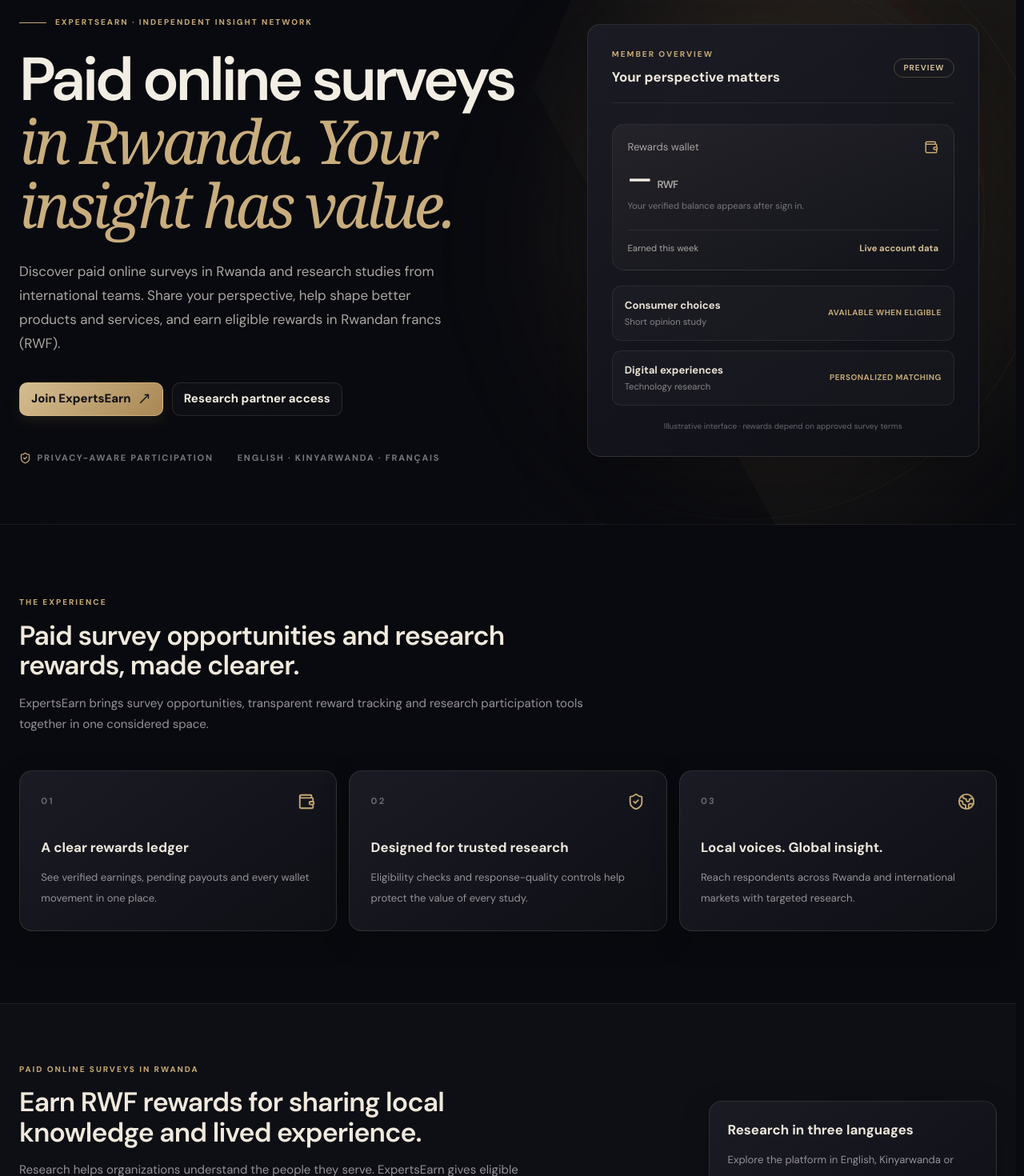
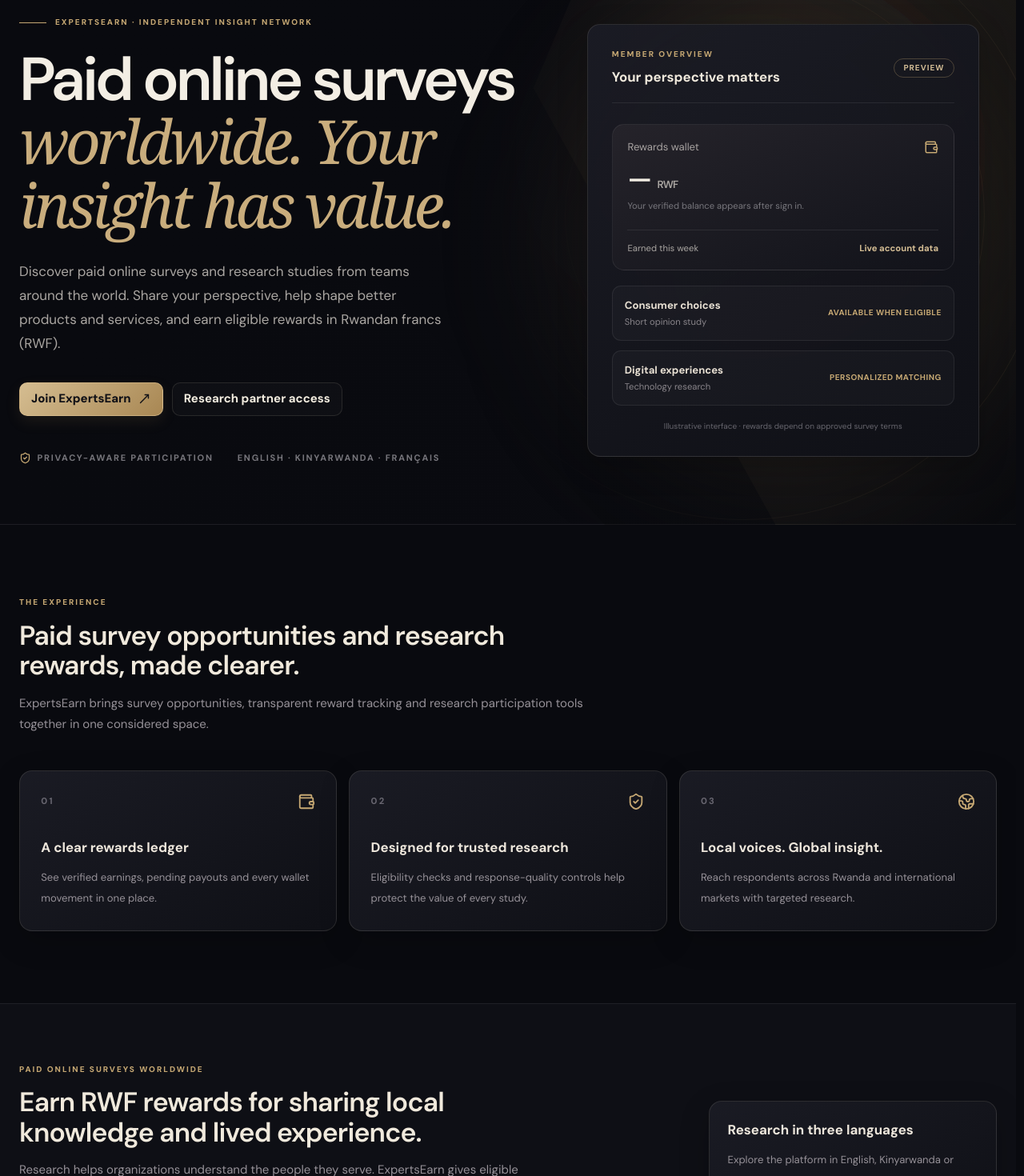
Before and after one commit to expertsteam802/ExpertsEarn, a Next.js app: page / in a window 1280 px wide. Shown: the part 140-1610 px from the top of the page at 80% size. Built offline with nearby package versions, Linux system fonts and the light colour scheme.

Commit message:
Update homepage SEO and hero for global participation

```diff
--- a/app/page.tsx
+++ b/app/page.tsx
@@ -5,12 +5,12 @@ import { Brand } from "@/components/brand";
 import { AdFirstClickLink } from "@/components/ad-first-click-link";
 
 export const metadata: Metadata = {
-  title: { absolute: "Paid Online Surveys in Rwanda | ExpertsEarn" },
-  description: "Find eligible paid online surveys with ExpertsEarn. Share your opinions, take part in research and track approved rewards in Rwandan francs (RWF).",
+  title: { absolute: "Paid Online Surveys Worldwide | ExpertsEarn" },
+  description: "Join ExpertsEarn from supported locations worldwide. Discover eligible paid surveys, share your opinions and track approved rewards. Survey availability and reward terms vary by country.",
   alternates: { canonical: "/" },
   openGraph: {
-    title: "Paid Online Surveys in Rwanda | ExpertsEarn",
-    description: "Find eligible online surveys in Rwanda with ExpertsEarn. Share your perspective, take part in research and track approved rewards in RWF.",
+    title: "Paid Online Surveys Worldwide | ExpertsEarn",
+    description: "Discover eligible online surveys with ExpertsEarn worldwide. Share your perspective, take part in research and track approved rewards. Availability varies by country.",
     url: "/",
   },
 };
@@ -63,8 +63,8 @@ export default function HomePage() {
         <div className="container grid min-h-[690px] items-center gap-16 py-20 lg:grid-cols-[1.08fr_.92fr]">
           <div className="max-w-[730px]">
             <div className="eyebrow flex items-center gap-3"><span className="h-px w-9 bg-[#c6a873]" /> ExpertsEarn · Independent insight network</div>
-            <h1 className="mt-7 text-5xl font-semibold leading-[1.04] tracking-[-.055em] text-[#f3eee4] sm:text-6xl lg:text-[76px]">Paid online surveys<br /><span className="font-serif italic font-normal text-[#c9ad7d]">in Rwanda. Your insight has value.</span></h1>
-            <p className="mt-7 max-w-xl text-[17px] leading-8 text-[#aaa6a2]">Discover paid online surveys in Rwanda and research studies from international teams. Share your perspective, help shape better products and services, and earn eligible rewards in Rwandan francs (RWF).</p>
+            <h1 className="mt-7 text-5xl font-semibold leading-[1.04] tracking-[-.055em] text-[#f3eee4] sm:text-6xl lg:text-[76px]">Paid online surveys<br /><span className="font-serif italic font-normal text-[#c9ad7d]">worldwide. Your insight has value.</span></h1>
+            <p className="mt-7 max-w-xl text-[17px] leading-8 text-[#aaa6a2]">Discover paid online surveys and research studies from teams around the world. Share your perspective, help shape better products and services, and earn eligible rewards in Rwandan francs (RWF).</p>
             <div className="mt-9 flex flex-wrap gap-3"><Link href="/signup" className="metal-button">Join ExpertsEarn <MoveUpRight size={17} /></Link><AdFirstClickLink href="/partners" className="ghost-button" label="Research partner access">Research partner access</AdFirstClickLink></div>
             <div className="mt-12 flex flex-wrap gap-x-8 gap-y-3 text-[11px] font-bold uppercase tracking-[.16em] text-[#77767c]"><span className="flex items-center gap-2"><ShieldCheck size={15} className="text-[#c6a873]" /> Privacy-aware participation</span><span>English · Kinyarwanda · Français</span></div>
           </div>
@@ -92,7 +92,7 @@ export default function HomePage() {
       </section>
 
       <section className="border-y border-white/[.07] bg-[#0e0f15] py-20">
-        <div className="container grid gap-10 lg:grid-cols-[1fr_auto] lg:items-center"><div><p className="eyebrow">Paid online surveys in Rwanda</p><h2 className="mt-4 max-w-2xl text-3xl font-semibold tracking-tight text-[#f0e9dc] sm:text-4xl">Earn RWF rewards for sharing local knowledge and lived experience.</h2><p className="mt-4 max-w-2xl leading-7 text-[#969198]">Research helps organizations understand the people they serve. ExpertsEarn gives eligible participants in Rwanda and other supported markets a place to discover studies, review reward terms and contribute their views. Study availability, eligibility and reward amounts vary; no earnings are guaranteed.</p><Link href="/how-it-works" className="ghost-button mt-6">See how participation works <ArrowUpRight size={16} /></Link></div><div className="surface max-w-sm p-6"><h3 className="text-lg font-bold text-[#eee7dc]">Research in three languages</h3><p className="mt-3 text-sm leading-7 text-[#969198]">Explore the platform in English, Kinyarwanda or Français. Each research team selects the languages available for its own study.</p><p className="mt-5 text-xs font-bold uppercase tracking-widest text-[#c6a873]">English · Kinyarwanda · Français</p></div></div>
+        <div className="container grid gap-10 lg:grid-cols-[1fr_auto] lg:items-center"><div><p className="eyebrow">Paid online surveys worldwide</p><h2 className="mt-4 max-w-2xl text-3xl font-semibold tracking-tight text-[#f0e9dc] sm:text-4xl">Earn RWF rewards for sharing local knowledge and lived experience.</h2><p className="mt-4 max-w-2xl leading-7 text-[#969198]">Research helps organizations understand the people they serve. ExpertsEarn gives eligible participants in supported locations worldwide a place to discover studies, review reward terms and contribute their views. Study availability, eligibility and reward amounts vary; no earnings are guaranteed.</p><Link href="/how-it-works" className="ghost-button mt-6">See how participation works <ArrowUpRight size={16} /></Link></div><div className="surface max-w-sm p-6"><h3 className="text-lg font-bold text-[#eee7dc]">Research in three languages</h3><p className="mt-3 text-sm leading-7 text-[#969198]">Explore the platform in English, Kinyarwanda or Français. Each research team selects the languages available for its own study.</p><p className="mt-5 text-xs font-bold uppercase tracking-widest text-[#c6a873]">English · Kinyarwanda · Français</p></div></div>
       </section>
 
       <section id="research" className="container py-20">
```
